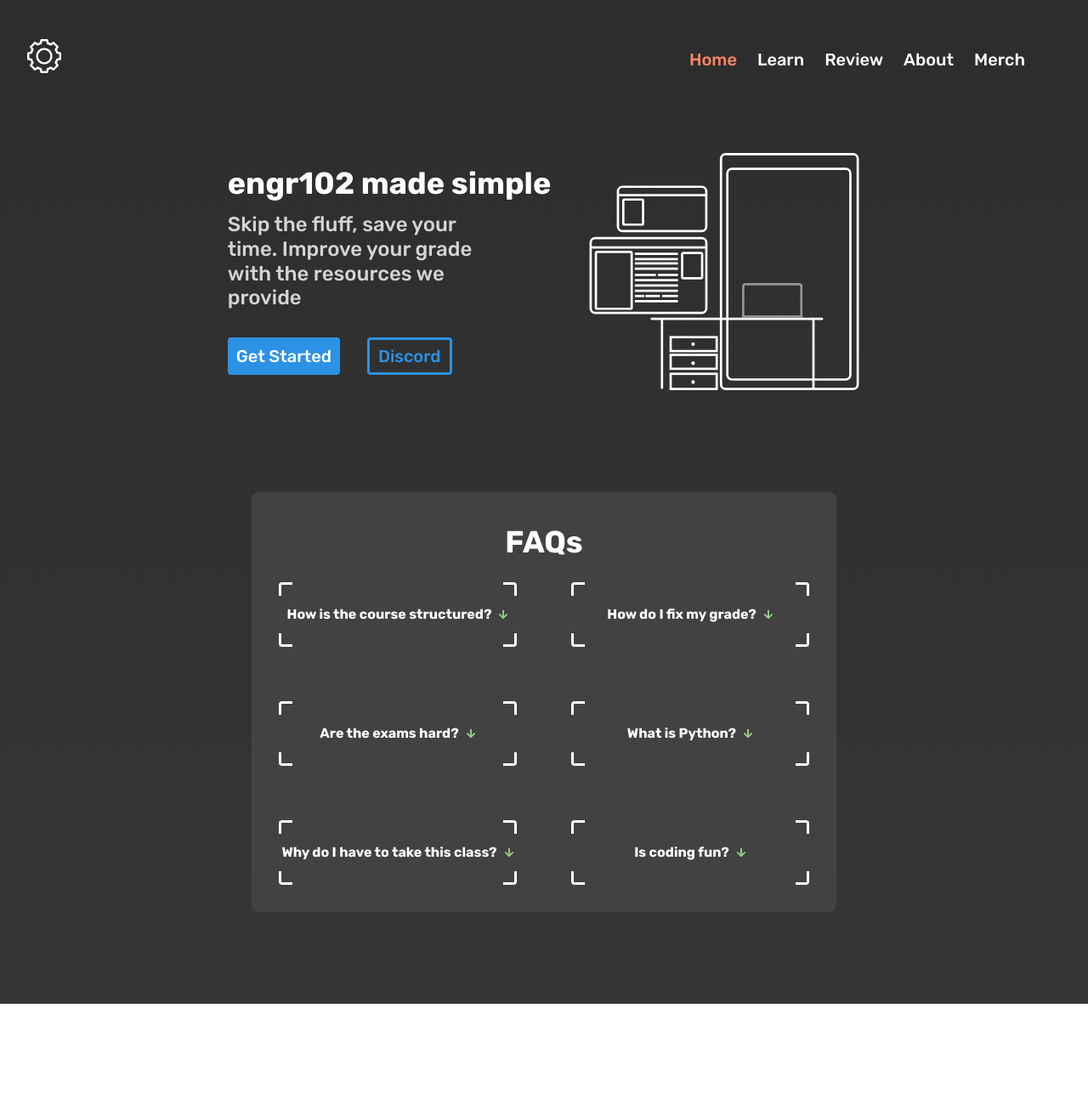
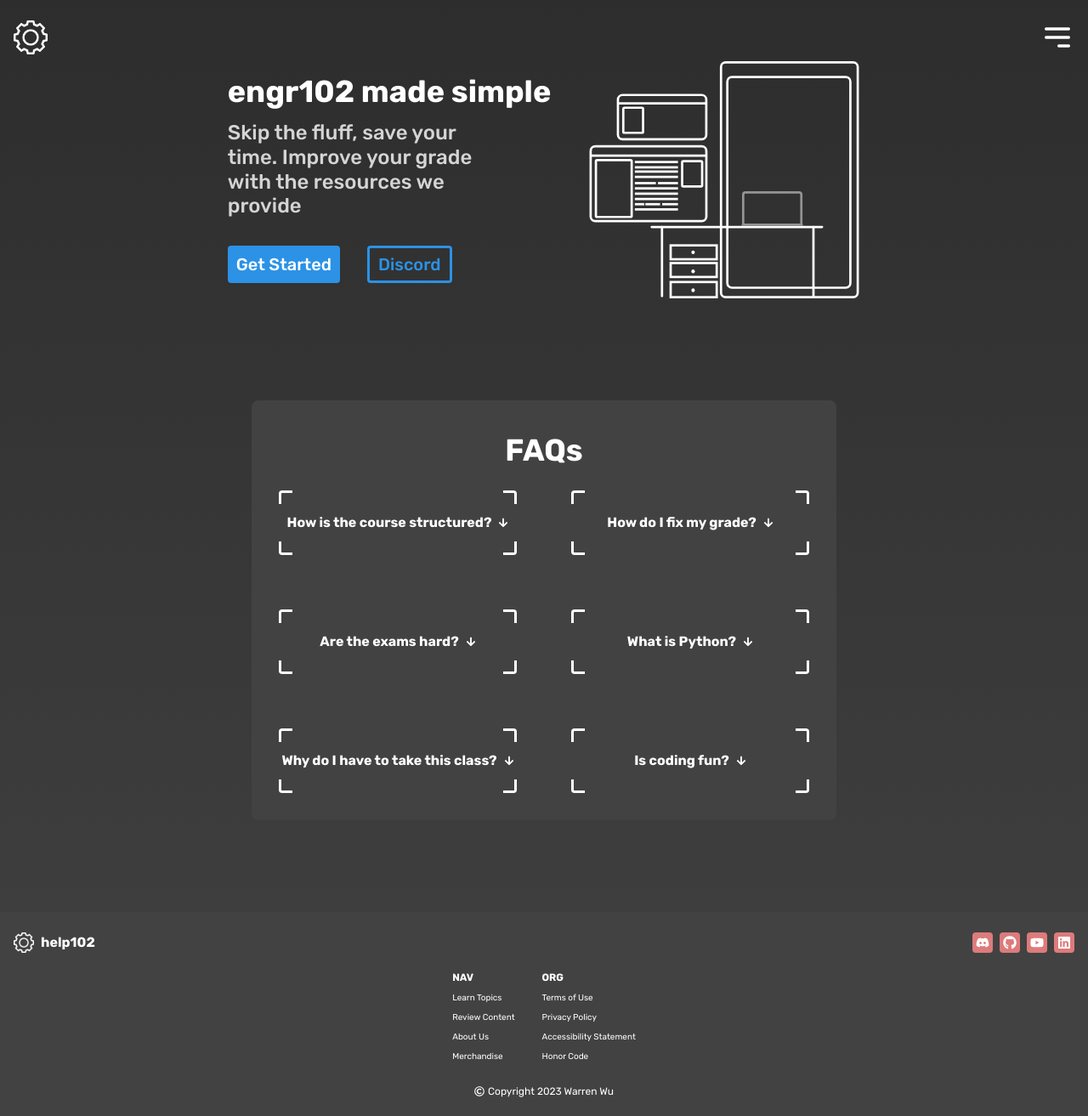
Before and after one commit to WarrenWu4/engr102-website, a React (Vite) app: page / in a window 1280 px wide. Shown: the whole page at 85% size. Before the commit the page ends 1181 px from the top, so only its background shows below. Built offline with nearby package versions, Linux system fonts and the light colour scheme.

Commit message:
nav + footer

```diff
--- a/src/App.jsx
+++ b/src/App.jsx
@@ -1,8 +1,9 @@
 import { Routes, Route } from 'react-router-dom';
 
+import Nav from './components/Nav';
+import Footer from "./components/Footer";
+import HomePage from './components/HomePage';
 import LearnPage from './components/LearnPage';
-import Nav from './components/Nav';
-import HomePage from './components/HomePage';
 import ReviewPage from './components/ReviewPage';
 import AboutPage from './components/AboutPage';
 import MerchPage from './components/MerchPage';
@@ -17,21 +18,27 @@ export default function App() {
 
       <Route path="/" element={<HomePage/>}/>
 
-      <Route path="/learn" element={<LearnPage/>}/>
+      <Route path="/learn" element={<InProgressPage/>}/>
 
       <Route path="/learn/:id" element={<InProgressPage/>}/>
 
-      <Route path="/review" element={<ReviewPage/>}/>
+      <Route path="/review" element={<InProgressPage/>}/>
 
       <Route path="/review/:id" element={<InProgressPage/>}/>
 
-      <Route path="/about" element={<AboutPage/>}/>
+      <Route path="/about" element={<InProgressPage/>}/>
 
-      <Route path='/merch' element={<MerchPage/>}/>
+      <Route path='/merch' element={<InProgressPage/>}/>
 
-      <Route path='*' element={<ErrorPage/>}/>
+      <Route path='/tou' element={<InProgressPage/>}/>
+      <Route path='/pp' element={<InProgressPage/>}/>
+      <Route path='/as' element={<InProgressPage/>}/>
+
+      <Route path='*' element={<InProgressPage/>}/>
 
     </Routes>
+
+    <Footer/>
     </>
 
   )
@@ -58,7 +65,7 @@ const InProgressPage = () => {
     <div className='w-full h-full flex justify-center items-center flex-col text-center px-[1.6rem] md:px-[3.2rem] xl:px-[6.4rem]'>
 
       <div className="font-bold text-h1 text-neutral-100 flex justify-center text-center">
-        OOps, this feature hasn't been implemented yet
+        Oops, this feature hasn't been implemented yet
       </div>
 
       <div className='text-h7 text-neutral-200 font-medium'>
--- a/src/components/AboutPage.jsx
+++ b/src/components/AboutPage.jsx
@@ -5,7 +5,7 @@ import { BsFillHandThumbsUpFill } from "react-icons/bs"
 
 const TaCard = ({profile, name, special}) => {
     return (
-        <button type="button" className="rounded-[0.4rem] bg-neutral-700 px-[1.6rem] py-[1.4rem] flex items-center w-[36rem] hover:scale-[102%] transition-all duration-[0.4s] shadow-review-card">
+        <button type="button" className="rounded-[0.4rem] bg-neutral-700 px-[1.6rem] py-[1.4rem] flex items-center max-w-[36rem] hover:scale-[102%] transition-all duration-[0.4s] shadow-review-card">
 
             <img className="w-[3.6rem] h-[3.6rem] rounded-[0.4rem]" src={profile} alt="ta_profile" />
 
@@ -24,10 +24,10 @@ export default function AboutPage() {
         <>
             <div className="max-w-[1440px] w-full px-[1.6rem] md:px-[3.2rem] xl:px-[6.4rem] flex flex-col items-center pb-[10.8rem]">
 
-                <div className="font-bold text-h1 text-neutral-100 flex justify-center">Meet the TAs</div>
+                <div className="font-bold text-h1 text-neutral-100 flex justify-center text-center">Meet the TAs</div>
                 <div className="w-[10rem] h-[0.4rem] bg-neutral-100 my-[3.2rem] opacity-20"/>
 
-                <div className="p-[3.2rem] bg-neutral-800 rounded-[0.8rem] mb-[12rem] grid grid-cols-3 gap-[3.2rem]">
+                <div className="p-[3.2rem] bg-neutral-800 rounded-[0.8rem] mb-[12rem] grid grid-cols-1 md:grid-cols-2 xl:grid-cols-3 gap-[3.2rem]">
 
                     <TaCard profile="./reveille.png" name="Warren Wu" special={<FaChessKing/>}/>
                     <TaCard profile="./ta_profile/lily_tang.png" name="Lily Tang" special={<GiClown/>}/>
@@ -43,7 +43,7 @@ export default function AboutPage() {
                 <div className="font-bold text-h1 text-neutral-100 flex justify-center">Our Mission</div>
                 <div className="w-[10rem] h-[0.4rem] bg-neutral-100 my-[3.2rem] opacity-20"/>
 
-                <div className="grid grid-cols-3 gap-[3.2rem] p-[3.2rem] bg-neutral-800 rounded-[0.8rem]">
+                <div className="grid grid-cols-1 lg:grid-cols-2 xl:grid-cols-3 gap-[3.2rem] p-[3.2rem] bg-neutral-800 rounded-[0.8rem]">
 
                     <div className="w-[36rem] h-[20rem] rounded-[0.8rem] bg-neutral-700 shadow-review-card"></div>
                     <div className="w-[36rem] h-[20rem] rounded-[0.8rem] bg-neutral-700 shadow-review-card"></div>
--- /dev/null
+++ b/src/components/Footer.jsx
@@ -0,0 +1,83 @@
+import { FaDiscord, FaYoutube, FaGithub, FaLinkedin, FaRegCopyright } from "react-icons/fa";
+import { NavLink } from "react-router-dom";
+import logo from "/gear.png";
+
+export default function Footer() {
+
+    const socials = [
+        {
+            "link": "https://tx.ag/216server",
+            "icon": <FaDiscord/>
+        },
+        {
+            "link": "https://github.com/WarrenWu4/help102",
+            "icon": <FaGithub/>
+        },
+        {
+            "link": "https://www.youtube.com/channel/UCiJosbDdPhrP3Rn3hfSBInw",
+            "icon": <FaYoutube/>
+        },
+        {
+            "link": "https://www.linkedin.com/in/warren-wu4/",
+            "icon": <FaLinkedin/>
+        }
+    ].map((social, index) =>
+        <a
+        href={social["link"]}
+        target="_blank"
+        key={index}
+        className="w-[2.4rem] h-[2.4rem] bg-primary-600 rounded-[0.4rem] text-[1.6rem] flex items-center justify-center"
+        >
+            {social["icon"]}
+        </a>
+    )
+
+    return (
+        <div className="w-full bg-neutral-800">
+
+            <div className="flex w-full px-[1.6rem] justify-between mt-[2.4rem]">
+                <NavLink to="/" className="flex items-center font-bold text-[1.6rem]">
+
+                    <img src={logo} alt="logo" className="w-[2.4rem] h-[2.4rem] mr-[0.8rem]" />
+                    help102
+
+                </NavLink>
+
+                <div className="flex [&>*]:ml-[0.8rem]">
+
+                    {socials}
+
+                </div>
+            </div>
+
+            <div className="w-full flex justify-center [&>*]:mx-[1.6rem] mt-[2rem]">
+
+                <div className="flex flex-col">
+                    <div className="font-bold text-[1.2rem]">NAV</div>
+                    <div className="[&>*]:mt-[0.8rem] [&>*]:font-light [&>*]:text-[1rem] flex flex-col">
+                        <NavLink to="/learn">Learn Topics</NavLink>
+                        <NavLink to="/review">Review Content</NavLink>
+                        <NavLink to="/about">About Us</NavLink>
+                        <NavLink to="/merch">Merchandise</NavLink>
+                    </div>
+                </div>
+
+                <div className="flex flex-col">
+                <div className="font-bold text-[1.2rem]">ORG</div>
+                    <div className="[&>*]:mt-[0.8rem] [&>*]:font-light [&>*]:text-[1rem] flex flex-col">
+                        <NavLink to="/tou">Terms of Use</NavLink>
+                        <NavLink to="/pp">Privacy Policy</NavLink>
+                        <NavLink to="/as">Accessibility Statement</NavLink>
+                        <a href="https://student-rules.tamu.edu/aggiecode/" target="_blank">Honor Code</a>
+                    </div>
+                </div>
+
+            </div>
+
+            <div className="w-full flex justify-center items-center font-light text-[1.2rem] mt-[2.4rem] mb-[2rem]">
+                <FaRegCopyright className="mr-[0.4rem]"/> Copyright 2023 Warren Wu
+            </div>
+
+        </div>
+    )
+}
--- a/src/components/Nav.jsx
+++ b/src/components/Nav.jsx
@@ -1,60 +1,24 @@
 import { CgMenuRight } from "react-icons/cg";
 import { NavLink } from 'react-router-dom';
 import { useEffect, useRef, useState } from "react";
+import { HiOutlineMenuAlt3 } from "react-icons/hi";
 import logo from "/gear.png";
 
 export default function Nav() {
 
-    const ref = useRef(null);
-    const refBtn = useRef(null);
-    const [menu, setMenu] = useState((window.innerWidth > 767) ? "flex":"none");
-
-    useEffect(() => {
-        const checkExit = e => {
-            if (menu === "flex" && ref.current && !ref.current.contains(e.target) && refBtn.current && !refBtn.current.contains(e.target) && window.innerWidth < 768) {
-                setMenu("none");
-            }
-        }
-        const checkSize = () => {
-            if (window.innerWidth > 767) {
-                setMenu("flex");
-            }
-            else {
-                if (menu === "flex") {
-                    setMenu("none");
-                }
-            }
-        }
-
-        window.addEventListener("resize", checkSize);
-        document.addEventListener("mousedown", checkExit);
-
-        return () => {
-            window.removeEventListener("resize", checkSize);
-            document.removeEventListener("mousedown", checkExit);
-        }
-    })
-
     return (
         <>
-            <div className='max-w-[1440px] w-full h-[10rem] mt-[1.6rem] mb-[6.4rem] flex row justify-between items-center px-[1.6rem] md:px-[3.2rem] xl:px-[6.4rem]'>
+            <div className="w-full h-[5.6rem] px-[1.6rem] mt-[1.6rem] flex justify-between items-center">
 
-                <img src={logo} alt="logo" className='w-[4rem] h-[4rem] bg-cover animate-rotate' />
+                <img src={logo} alt="logo" className="w-[4rem] h-[4rem]"/>
 
-                <CgMenuRight className='text-h3 text-neutral-100 cursor-pointer z-[101] lg:hidden' ref={refBtn} onClick={() => setMenu((menu === "flex") ? "none":"flex")}/>
-
-                <div ref={ref} style={{display: menu}} className='flex flex-col justify-start items-center fixed right-0 top-0 w-[40vw] h-screen bg-[rgba(45,45,45,0.8)] backdrop-blur-[2rem] z-[100] text-neutral-100 font-medium text-h8 py-[12rem] lg:w-[auto] lg:h-[auto] lg:flex lg:relative lg:bg-[transparent] lg:p-0 lg:flex-row lg:mr-[3rem] lg:backdrop-filter-none'>
-
-                    <NavLink className={"navlink"} to="/">Home</NavLink>
-                    <NavLink className={"navlink"} to="/learn">Learn</NavLink>
-                    <NavLink className={"navlink"} to="/review">Review</NavLink>
-                    <NavLink className={"navlink"} to="/about">About</NavLink>
-                    <NavLink className={"navlink"} to="/merch">Merch</NavLink>
-
-                </div>
+                <HiOutlineMenuAlt3 className="cursor-pointer w-[4rem] h-[4rem]" />
 
             </div>
 
+            {/* signup dialog */}
+            {/* <dialog open className="absolute top-[50%] left-[50%] w-[20rem] h-[20rem] trasnlate-x-[50%] translate-y-[-50%] bg-[black] z-[100]">
+            </dialog> */}
         </>
     )
 }
--- a/src/index.css
+++ b/src/index.css
@@ -4,12 +4,7 @@
 @tailwind utilities;
 
 *, *::before, *::after {
-  margin: 0;
-  padding: 0;
-  border: 0;
-  outline: 0;
-  font-family: "Rubik";
-  box-sizing: border-box;
+  @apply m-0 p-0 border-0 outline-none font-rubik text-neutral-100 box-border leading-[auto]
 }
 
 html {
@@ -19,15 +14,11 @@ html {
 body {
   width: 100%;
   min-height: 100vh;
-  background: linear-gradient(180deg, #2D2D2D 0%, rgba(45, 45, 45, 0.96) 100%);
+  background: linear-gradient(180deg, #2D2D2D 0%, rgba(45, 45, 45, 0.90) 100%);
 }
 
 #root {
-  width: 100%;
-  position: relative;
-  display: flex;
-  flex-direction: column;
-  align-items: center;
+  @apply w-full relative flex flex-col items-center
 }
 
 .navlink {
@@ -39,13 +30,13 @@ body {
   width: 1.5rem;
 }
 ::-webkit-scrollbar-track {
-  background: transparent;
+  background: #575757;
 }
 ::-webkit-scrollbar-thumb {
   background: #888;
 }
 ::-webkit-scrollbar-thumb:hover {
-  background: #555;
+  background: #777;
 }
 
 /* animations */
--- a/tailwind.config.js
+++ b/tailwind.config.js
@@ -14,6 +14,9 @@ export default {
       animation: {
         'rotate': 'rotate 2s',
       },
+    },
+    fontFamily: {
+      'rubik': 'Rubik',
     },
     screens: {
       'md': '768px',
```
